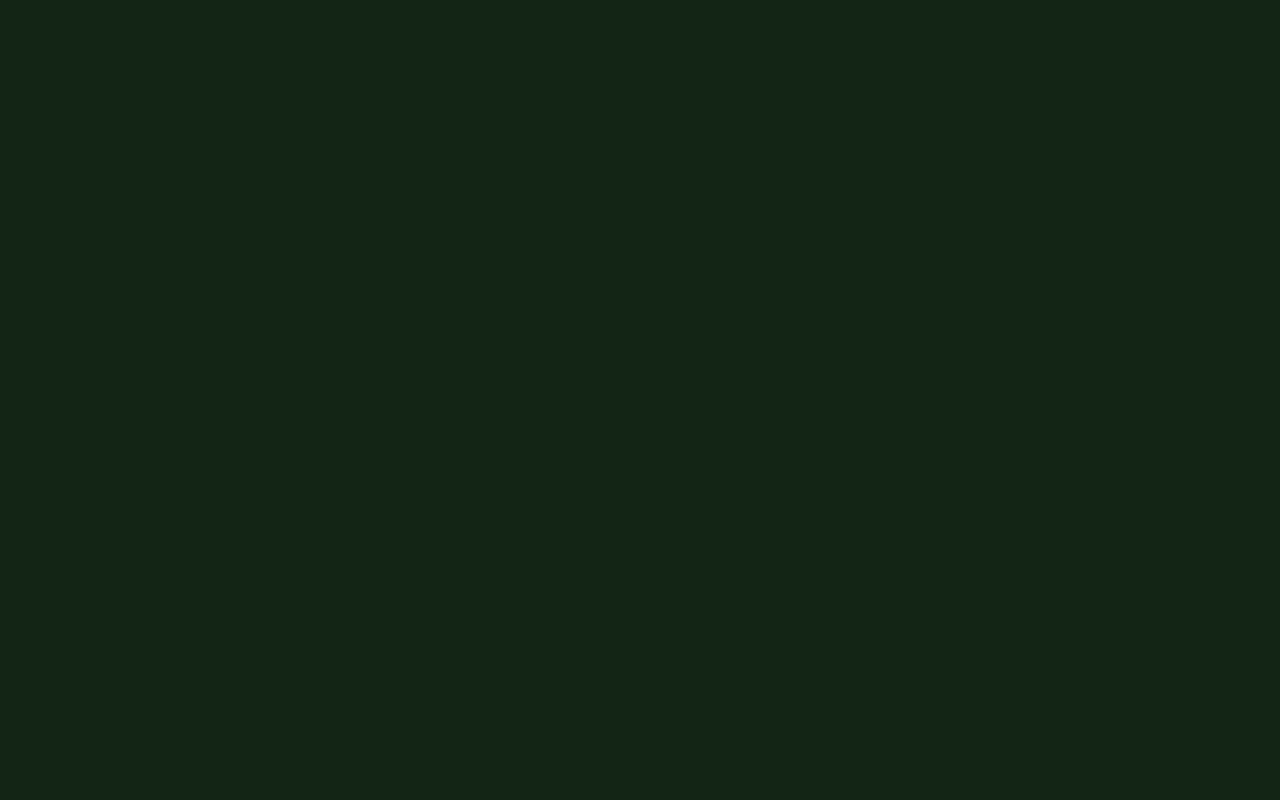
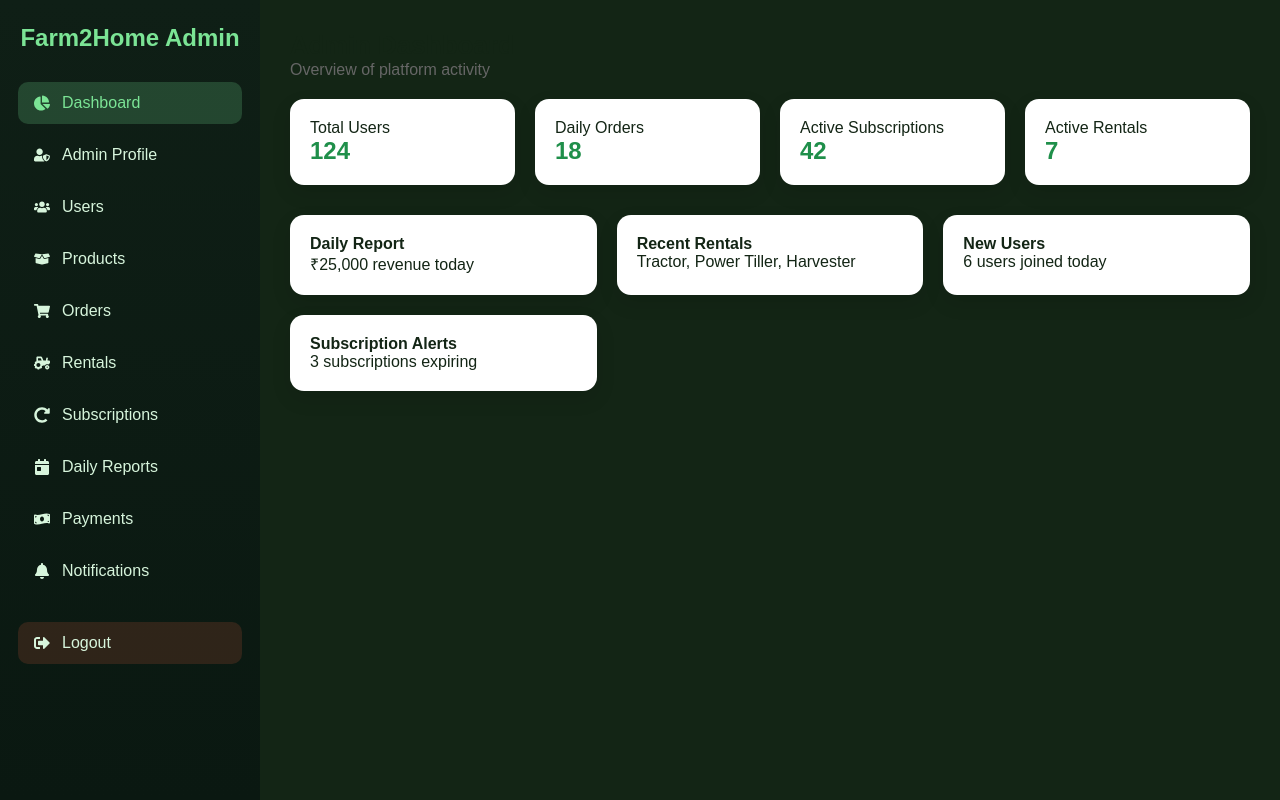
Before and after one commit to amiljoseph03/Farm2Home, a React (Vite) app: page /admin-dashboard in a window 1280 px wide. Before the commit this address had no page. Built offline with nearby package versions, Linux system fonts and the light colour scheme.

Commit message:
Admin dashboard created

```diff
--- /dev/null
+++ b/src/Admin/dashboard/AdminDashboard.css
@@ -0,0 +1,99 @@
+
+.admin-layout {
+  display: flex;
+}
+
+
+.admin-sidebar {
+  position: fixed;
+  width: 260px;
+  height: 100vh;
+  background: linear-gradient(180deg, #0f1f16, #0a1811);
+  padding: 24px 18px;
+  color: #d7f5dc;
+}
+
+.admin-sidebar h1 {
+  text-align: center;
+  margin-bottom: 30px;
+  color: #7be495;
+}
+
+.admin-sidebar nav {
+  display: flex;
+  flex-direction: column;
+  gap: 10px;
+}
+
+.admin-sidebar nav a {
+  color: #d7f5dc;
+  text-decoration: none;
+  padding: 12px 16px;
+  border-radius: 10px;
+  display: flex;
+  align-items: center;
+  gap: 12px;
+  transition: 0.3s;
+}
+
+.admin-sidebar nav a:hover,
+.admin-sidebar nav a.active {
+  background: rgba(123, 228, 149, 0.2);
+  color: #7be495;
+}
+
+.logout {
+  margin-top: 20px;
+  background: rgba(255, 99, 71, 0.15);
+}
+
+
+.admin-main {
+  margin-left: 260px;
+  padding: 30px;
+  width: calc(100% - 260px);
+}
+
+
+.admin-header h2 {
+  font-size: 26px;
+}
+
+.admin-header p {
+  color: #666;
+  margin-bottom: 20px;
+}
+
+
+.admin-stats {
+  display: grid;
+  grid-template-columns: repeat(auto-fit, minmax(200px, 1fr));
+  gap: 20px;
+}
+
+.admin-stat-card {
+  background: #ffffff;
+  padding: 20px;
+  border-radius: 14px;
+  box-shadow: 0 8px 20px rgba(0,0,0,0.1);
+}
+
+.admin-stat-card h3 {
+  color: #1f8f4a;
+  font-size: 24px;
+}
+
+
+.admin-sections {
+  margin-top: 30px;
+  display: grid;
+  grid-template-columns: repeat(auto-fit, minmax(260px, 1fr));
+  gap: 20px;
+}
+
+.admin-card {
+  background: #fff;
+  padding: 20px;
+  border-radius: 14px;
+  box-shadow: 0 8px 20px rgba(0,0,0,0.1);
+}
--- /dev/null
+++ b/src/Admin/dashboard/AdminDashboard.jsx
@@ -0,0 +1,125 @@
+import React from 'react';
+import { Link } from 'react-router-dom';
+import {
+  FaChartPie,
+  FaUserShield,
+  FaUsers,
+  FaBoxOpen,
+  FaShoppingCart,
+  FaTractor,
+  FaRedoAlt,
+  FaCalendarDay,
+  FaMoneyBillWave,
+  FaBell,
+  FaSignOutAlt,
+} from 'react-icons/fa';
+
+import './AdminDashboard.css';
+
+const stats = [
+  { title: 'Total Users', value: 124 },
+  { title: 'Daily Orders', value: 18 },
+  { title: 'Active Subscriptions', value: 42 },
+  { title: 'Active Rentals', value: 7 },
+];
+
+const AdminDashboard = () => {
+  return (
+    <div className="admin-layout">
+
+      <aside className="admin-sidebar">
+        <h1>Farm2Home Admin</h1>
+
+        <nav>
+          <Link to="/admin/dashboard" className="active">
+            <FaChartPie /> Dashboard
+          </Link>
+
+          <Link to="/admin/profile">
+            <FaUserShield /> Admin Profile
+          </Link>
+
+          <Link to="/admin/users">
+            <FaUsers /> Users
+          </Link>
+
+          <Link to="/admin/products">
+            <FaBoxOpen /> Products
+          </Link>
+
+          <Link to="/admin/orders">
+            <FaShoppingCart /> Orders
+          </Link>
+
+          <Link to="/admin/rentals">
+            <FaTractor /> Rentals
+          </Link>
+
+          <Link to="/admin/subscriptions">
+            <FaRedoAlt /> Subscriptions
+          </Link>
+
+          <Link to="/admin/reports">
+            <FaCalendarDay /> Daily Reports
+          </Link>
+
+          <Link to="/admin/payments">
+            <FaMoneyBillWave /> Payments
+          </Link>
+
+          <Link to="/admin/notifications">
+            <FaBell /> Notifications
+          </Link>
+
+          <Link to="/logout" className="logout">
+            <FaSignOutAlt /> Logout
+          </Link>
+        </nav>
+      </aside>
+
+
+      <main className="admin-main">
+
+        <div className="admin-header">
+          <h2>Admin Dashboard</h2>
+          <p>Overview of platform activity</p>
+        </div>
+
+
+        <div className="admin-stats">
+          {stats.map((item, index) => (
+            <div className="admin-stat-card" key={index}>
+              <p>{item.title}</p>
+              <h3>{item.value}</h3>
+            </div>
+          ))}
+        </div>
+
+
+        <div className="admin-sections">
+          <div className="admin-card">
+            <h4>Daily Report</h4>
+            <p>₹25,000 revenue today</p>
+          </div>
+
+          <div className="admin-card">
+            <h4>Recent Rentals</h4>
+            <p>Tractor, Power Tiller, Harvester</p>
+          </div>
+
+          <div className="admin-card">
+            <h4>New Users</h4>
+            <p>6 users joined today</p>
+          </div>
+
+          <div className="admin-card">
+            <h4>Subscription Alerts</h4>
+            <p>3 subscriptions expiring</p>
+          </div>
+        </div>
+      </main>
+    </div>
+  );
+};
+
+export default AdminDashboard;
--- a/src/App.jsx
+++ b/src/App.jsx
@@ -6,6 +6,7 @@ import Home from './pages/Home';
 import Auth from './pages/Auth';
 import Dashboard from './users/pages/dashboard/Dashboard';
 import UserProfile from './users/pages/userprofile/UserProfile'
+import AdminDashboard from './admin/dashboard/AdminDashboard'
 function App() {
   return (
     <Router>
@@ -16,9 +17,12 @@ function App() {
         <Route path="/login" element={<Auth />} />
         <Route path="/register" element={<Auth register />} />
 
-        {/* Dashboard page */}
+        {/* user */}
         <Route path="/user-dashboard" element={<Dashboard />} />
         <Route path="/user-profile" element={<UserProfile />} />
+        {/* Admin  */}
+        <Route path="/admin-dashboard" element={<AdminDashboard />} />
+        {/* <Route path="/user-profile" element={<AdminProfile />} /> */}
       </Routes>
     </Router>
   );
```
